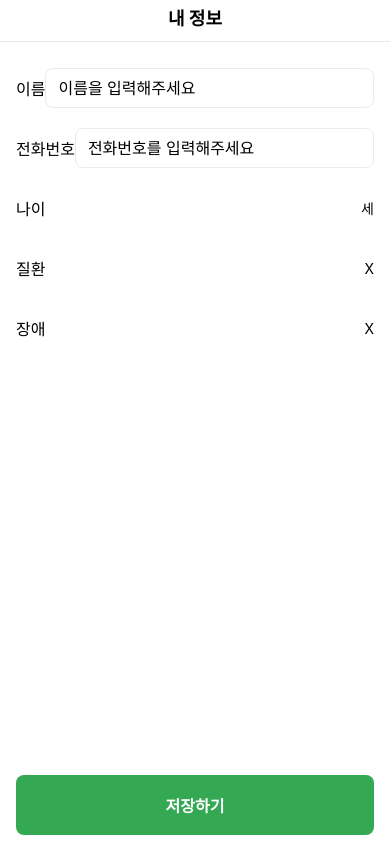
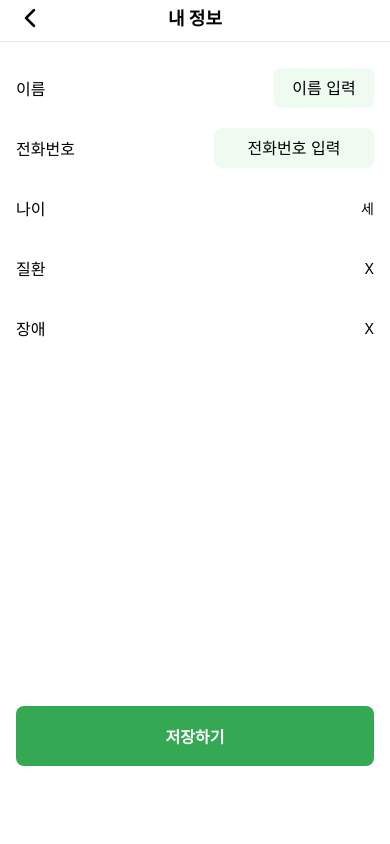
Before and after one commit to Safe-On/Safe-On, a React Native app in the folder frontend/: screen /Profile in a window 390 px wide. Built offline with nearby package versions, Linux system fonts and the light colour scheme.

Commit message:
[feat] #28 내 정보 화면 구현

```diff
--- a/frontend/screens/AddShelter.tsx
+++ b/frontend/screens/AddShelter.tsx
@@ -7,7 +7,7 @@ import {
   TextInput,
   TouchableOpacity,
   Image,
-  ScrollView
+  ScrollView,
 } from "react-native";
 import { FontAwesome, MaterialIcons } from "@expo/vector-icons";
 import * as ImagePicker from "expo-image-picker";
@@ -20,11 +20,12 @@ export default function AddShelter() {
   const [visitTime, setVisitTime] = useState("");
   const [climateOption, setClimateOption] = useState<"on" | "off" | null>(null);
   const [details, setDetails] = useState("");
-  const navigation = useNavigation();
+  const navigation = useNavigation<any>();
 
   const pickImage = async () => {
     // 권한 요청
-    const permissionResult = await ImagePicker.requestMediaLibraryPermissionsAsync();
+    const permissionResult =
+      await ImagePicker.requestMediaLibraryPermissionsAsync();
     if (permissionResult.status !== "granted") {
       alert("사진 접근 권한이 필요합니다!");
       return;
@@ -41,7 +42,7 @@ export default function AddShelter() {
     if (!result.canceled) {
       setImages((prev) => [...prev, result.assets[0].uri]);
     }
-  }
+  };
 
   const handleSave = () => {
     const shelterData = {
@@ -152,7 +153,6 @@ export default function AddShelter() {
   );
 }
 
-
 const styles = StyleSheet.create({
   container: {
     flex: 1,
--- a/frontend/screens/Profile.tsx
+++ b/frontend/screens/Profile.tsx
@@ -5,8 +5,13 @@ import { useNavigation } from "@react-navigation/native";
 import { SafeAreaView } from "react-native-safe-area-context";
 import AsyncStorage from "@react-native-async-storage/async-storage";
 import { TextInput } from "react-native-gesture-handler";
+import { Ionicons } from "@expo/vector-icons";
+import type { RootStackParamList } from "../navigation/AppNavigator";
+import { NativeStackNavigationProp } from "@react-navigation/native-stack";
 
 export default function Profile() {
+  const navigation =
+    useNavigation<NativeStackNavigationProp<RootStackParamList, "Profile">>();
   const [name, setName] = React.useState("");
   const [phone, setPhone] = React.useState("");
   const [age, setAge] = React.useState("");
@@ -16,12 +21,14 @@ export default function Profile() {
   useEffect(() => {
     const loadData = async () => {
       try {
+        const savedName = await AsyncStorage.getItem("name");
+        const savedPhone = await AsyncStorage.getItem("phone");
         const savedAge = await AsyncStorage.getItem("age");
         const savedDisease = await AsyncStorage.getItem("disease");
         const savedDisability = await AsyncStorage.getItem("disability");
-        console.log("loadData - age:", savedAge);
-        console.log("loadData - disease:", savedDisease);
-        console.log("loadData - disability:", savedDisability);
+
+        setName(savedName || "");
+        setPhone(savedPhone || "");
         setAge(savedAge || "");
         setDisease(savedDisease || "X");
         setDisability(savedDisability || "X");
@@ -40,16 +47,19 @@ export default function Profile() {
   return (
     <SafeAreaView style={styles.SafeAreaView} edges={["top", "left", "right"]}>
       <View style={styles.header}>
+        <Pressable onPress={() => navigation.goBack()} style={styles.backBtn}>
+          <Ionicons name="chevron-back-outline" size={28} color="black" />
+        </Pressable>
         <Text style={styles.title}>내 정보</Text>
       </View>
       <View style={styles.container}>
         {/* 스크롤 가능한 설정 목록 */}
-        <ScrollView style={{ flex: 1 }} contentContainerStyle={styles.main}>
+        <ScrollView style={{ flex: 0.73 }} contentContainerStyle={styles.main}>
           <View style={styles.label}>
             <Text style={styles.labelText}>이름</Text>
             <TextInput
-              style={styles.input}
-              placeholder="이름을 입력해주세요"
+              style={styles.inputName}
+              placeholder="이름 입력"
               value={name}
               onChangeText={setName}
             />
@@ -58,8 +68,8 @@ export default function Profile() {
           <View style={styles.label}>
             <Text style={styles.labelText}>전화번호</Text>
             <TextInput
-              style={styles.input}
-              placeholder="전화번호를 입력해주세요"
+              style={styles.inputPhone}
+              placeholder="전화번호 입력"
               value={phone}
               onChangeText={setPhone}
               keyboardType="phone-pad"
@@ -125,6 +135,11 @@ const styles = StyleSheet.create({
     borderBottomColor: "#eaeaea",
     height: 42,
   },
+  backBtn: {
+    position: "absolute",
+    left: 16,
+    top: 3,
+  },
   title: {
     marginTop: -4,
     fontSize: 18,
@@ -146,18 +161,28 @@ const styles = StyleSheet.create({
     fontSize: 16,
     fontWeight: "400",
   },
-  input: {
-    flex: 1,
+  inputName: {
     height: 40,
-    borderColor: "#eaeaea",
-    borderWidth: 1,
+    backgroundColor: "#effaf1",
     borderRadius: 8,
     paddingHorizontal: 12,
     fontSize: 16,
     fontWeight: "400",
+    width: 100,
+    textAlign: "center",
+  },
+  inputPhone: {
+    height: 40,
+    backgroundColor: "#effaf1",
+    borderRadius: 8,
+    paddingHorizontal: 12,
+    fontSize: 16,
+    fontWeight: "400",
+    width: 160,
+    textAlign: "center",
   },
   footerbutton: {
-    flex: 0.2,
+    flex: 0.27,
     alignItems: "center",
     justifyContent: "center",
   },
@@ -169,7 +194,6 @@ const styles = StyleSheet.create({
     width: "100%",
     maxWidth: 400,
     height: 60,
-    marginBottom: -55,
     justifyContent: "center",
   },
 
```
